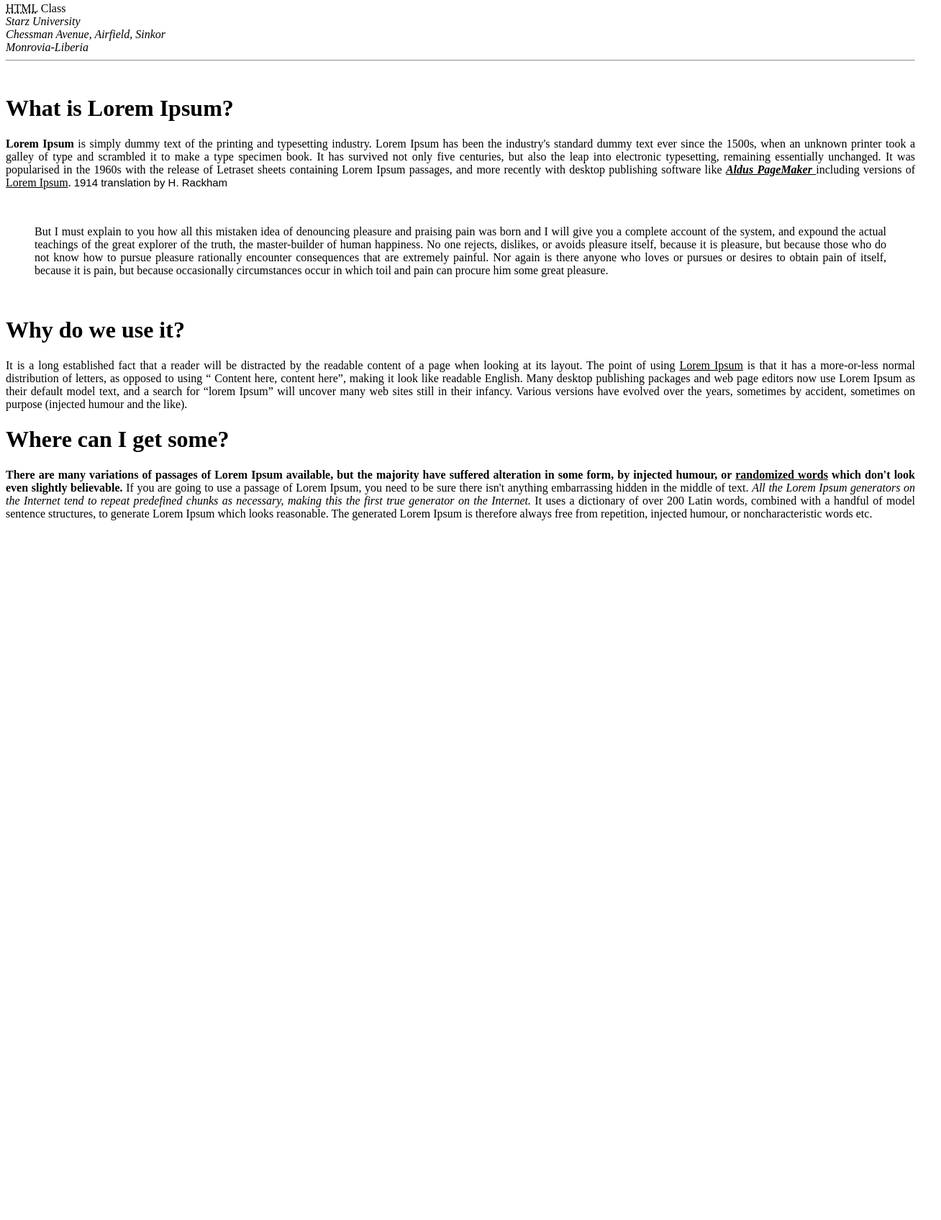
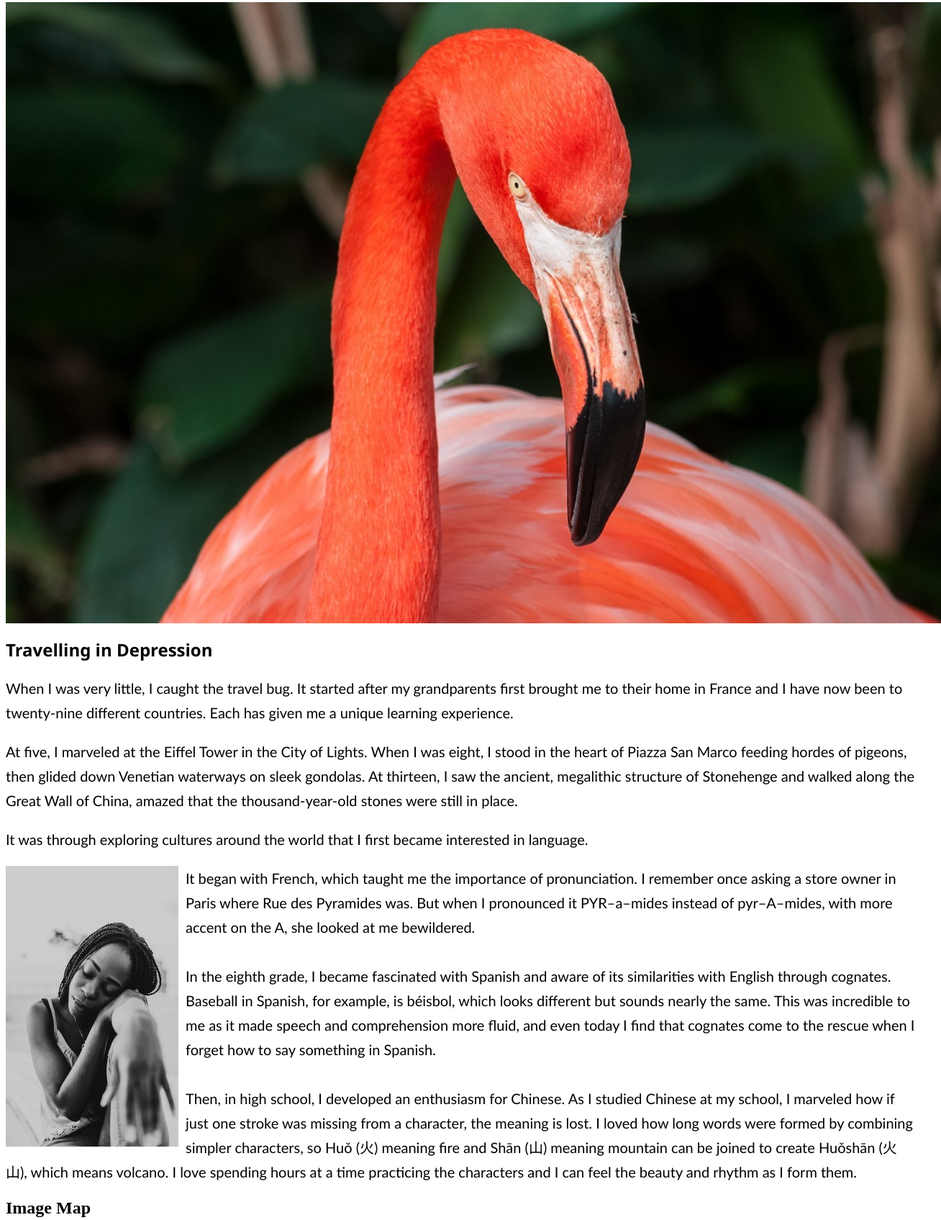
Before and after one commit to donyenwrehART/Art277, a plain HTML site: page index.html in a window 1280 px wide. Shown: the part 5-1700 px from the top of the page at 72% size, 1308 px wide, since content can reach past the window. Before the commit the page ends 800 px from the top, so only its background shows below. Drawn offline with Linux system fonts and the light colour scheme.

Commit message:
Add files via upload

```diff
--- /dev/null
+++ b/Assign4.css
@@ -0,0 +1,16 @@
+h1 {
+  font-size: 24px;
+  font-family: "Segoe UI", Tahoma, Geneva, Verdana, sans-serif;
+}
+
+p {
+  font-family: "Gill Sans", "Gill Sans MT", Calibri, "Trebuchet MS", sans-serif;
+  font-size: 20px;
+  line-height: 170%;
+}
+p img {
+  padding: 0 10px 0 0;
+  width: 240px;
+  height: 390px;
+  float: left;
+}
--- a/index.html
+++ b/index.html
@@ -1,44 +1,110 @@
 <!DOCTYPE html>
 <html lang="en">
-<head>
-    <meta charset="UTF-8">
-    <meta http-equiv="X-UA-Compatible" content="IE=edge">
-    <meta name="viewport" content="width=device-width, initial-scale=1.0">
-    <meta name="author" content="Prince M. Wreh ID# 5879">
-    <meta name="description" content="Art 277 #3 Assignment 2">
-    <title>Prince M. Wreh Art 277 Assignment 2</title>
-</head>
-<body>
+  <head>
+    <meta charset="UTF-8" />
+    <meta http-equiv="X-UA-Compatible" content="IE=edge" />
+    <meta name="viewport" content="width=device-width, initial-scale=1.0" />
+    <meta name="author" content="Prince M. Wreh ID # 5879 Starz University" />
+    <title>Assignment #4: Travelling in Depression</title>
+    <link rel="stylesheet" href="Assign4.css" />
+  </head>
+  <body>
+    <!--Beginning a picture Element-->
+    <picture>
+      <source srcset="bird-quarter.jpg" media="(min-width: 400px)" />
+      <source srcset="bird-half.jpg" media="(min-width: 750px)" />
+      <source srcset="bird.jpg" media="(min-width: 1000px)" />
+      <img src="bird.jpg" alt="This is a large bird" width="1300px" />
+    </picture>
+    <!--Picture Element ends-->
+    <br />
+    <h1><strong>Travelling in Depression</strong></h1>
 
-    <abbr title="Hypertext Markup Language">HTML</abbr> Class
-    <address>Starz University <br> Chessman Avenue, Airfield, Sinkor <br> Monrovia-Liberia</address>
-    <hr>
-    <br>
-
-<h1> What is Lorem Ipsum?</h1>
-
-    <p style="text-align: justify;">
-   <b>Lorem Ipsum</b> is simply dummy text of the printing and typesetting industry. Lorem Ipsum has been the industry's standard dummy text ever since the 1500s, when an unknown printer took a galley of type and scrambled it to make a type specimen book. It has survived not only five centuries, but also the leap into electronic typesetting, remaining essentially unchanged. It was popularised in the 1960s with the release of Letraset sheets containing Lorem Ipsum passages, and more recently with desktop publishing software like <u> <i> <b> Aldus PageMaker </b> </i> </u>  including versions of <u>Lorem Ipsum</u>. <span style="font-family: Arial, Helvetica, sans-serif; font-size: 15px">1914 translation by H. Rackham</span>
+    <p>
+      When I was very little, I caught the travel bug. It started after my
+      grandparents first brought me to their home in France and I have now been
+      to twenty-nine different countries. Each has given me a unique learning
+      experience.
     </p>
-    <br>
-
-
-        <blockquote>
-            <p style="text-align: justify;">
-                But I must explain to you how all this mistaken idea of denouncing pleasure and praising pain was born and I will give you a complete account of the system, and expound the actual teachings of the great explorer of the truth, the master-builder of human happiness. No one rejects, dislikes, or avoids pleasure itself, because it is pleasure, but because those who do not know how to pursue pleasure rationally encounter consequences that are extremely painful. Nor again is there anyone who loves or pursues or desires to obtain pain of itself, because it is pain, but because occasionally circumstances occur in which toil and pain can procure him some great pleasure. </p>
-    </blockquote>
-
-    <br>
-
-<h1> Why do we use it? </h1>
-    <p style="text-align: justify">
-     It is a long established fact that a reader will be distracted by the readable content of a page when looking at its layout. The point of using <u>Lorem Ipsum</u> is that it has a more-or-less normal distribution of letters, as opposed to using <q> Content here, content here</q>, making it look like readable English. Many desktop publishing packages and web page editors now use Lorem Ipsum as their default model text, and a search for <q>lorem Ipsum</q> will uncover many web sites still in their infancy. Various versions have evolved over the years, sometimes by accident, sometimes on purpose (injected humour and the like).
+    <p>
+      At five, I marveled at the Eiffel Tower in the City of Lights. When I was
+      eight, I stood in the heart of Piazza San Marco feeding hordes of pigeons,
+      then glided down Venetian waterways on sleek gondolas. At thirteen, I saw
+      the ancient, megalithic structure of Stonehenge and walked along the Great
+      Wall of China, amazed that the thousand-year-old stones were still in
+      place.
+    </p>
+    <p>
+      It was through exploring cultures around the world that I first became
+      interested in language.
+    </p>
+    <!--Wrapped text around the girls photos; not totally complete-->
+    <p>
+      <img src="girl.jpeg" alt="This is a greyscale picture of a girl" />
+      It began with French, which taught me the importance of pronunciation. I
+      remember once asking a store owner in Paris where Rue des Pyramides was.
+      But when I pronounced it PYR–a–mides instead of pyr–A–mides, with more
+      accent on the A, she looked at me bewildered.
+      <br />
+      <br />
+      In the eighth grade, I became fascinated with Spanish and aware of its
+      similarities with English through cognates. Baseball in Spanish, for
+      example, is béisbol, which looks different but sounds nearly the same.
+      This was incredible to me as it made speech and comprehension more fluid,
+      and even today I find that cognates come to the rescue when I forget how
+      to say something in Spanish.
+      <br />
+      <br />
+      Then, in high school, I developed an enthusiasm for Chinese. As I studied
+      Chinese at my school, I marveled how if just one stroke was missing from a
+      character, the meaning is lost. I loved how long words were formed by
+      combining simpler characters, so Huǒ (火) meaning fire and Shān (山)
+      meaning mountain can be joined to create Huǒshān (火山), which means
+      volcano. I love spending hours at a time practicing the characters and I
+      can feel the beauty and rhythm as I form them.
     </p>
 
-    <h1> Where can I get some? </h1>
-
-    <p style="text-align: justify">
-      <b>There are many variations of passages of Lorem Ipsum available, but the majority have suffered alteration in some form, by injected humour, or <u>randomized words</u> which don't look even slightly believable.</b> If you are going to use a passage of Lorem Ipsum, you need to be sure there isn't anything embarrassing hidden in the middle of text. <em>All the Lorem Ipsum generators on the Internet tend to repeat predefined chunks as necessary, making this the first true generator on the Internet.</em> It uses a dictionary of over 200 Latin words, combined with a handful of model sentence structures, to generate Lorem Ipsum which looks reasonable. The generated Lorem Ipsum is therefore always free from repetition, injected humour, or noncharacteristic words etc.
-    </p>
-</body>
+    <h1 style="font-size: 24px; font-family: 'Times New Roman', Times, serif">
+      <strong> Image Map</strong>
+    </h1>
+    <!--Starting an image map-->
+    <img src="LAPTOP.jpg" alt="This is a Laptop" usemap="#office" />
+    <map name="office">
+      <area
+        shape="poly"
+        coords="123,437,260,422,376,440,320,623,178,623"
+        href="https://www.starzit.com"
+        alt=""
+        target="_blank"
+      />
+      <area
+        shape="poly"
+        coords="943,129,1215,177,899,761,235,780,83,635,675,620"
+        href="https://www.goal.com"
+        alt=""
+        target="_blank"
+      />
+      <area
+        shape="poly"
+        coords="530,605,530,430,633,422,514,233,710,176,850,294,675,619,610,620"
+        href="https://www.google.com"
+        alt=""
+        target="_blank"
+      />
+      <area
+        shape="poly"
+        coords="994,756,1186,787,901,849,694,811"
+        href="https://www.bbcnews.com"
+        alt=""
+        target="_blank"
+      />
+      <area
+        shape="poly"
+        coords="1278,689,1194,688,1156,697,1156,720,1199,735,1278,739"
+        href="https://www.livescore.com"
+        alt=""
+        target="_blank"
+      />
+    </map>
+  </body>
 </html>
```
Also changed, not shown: LAPTOP.jpg (added), bird-half.jpg (added), bird-quarter.jpg (added), girl.jpeg (added), 1 other file.
